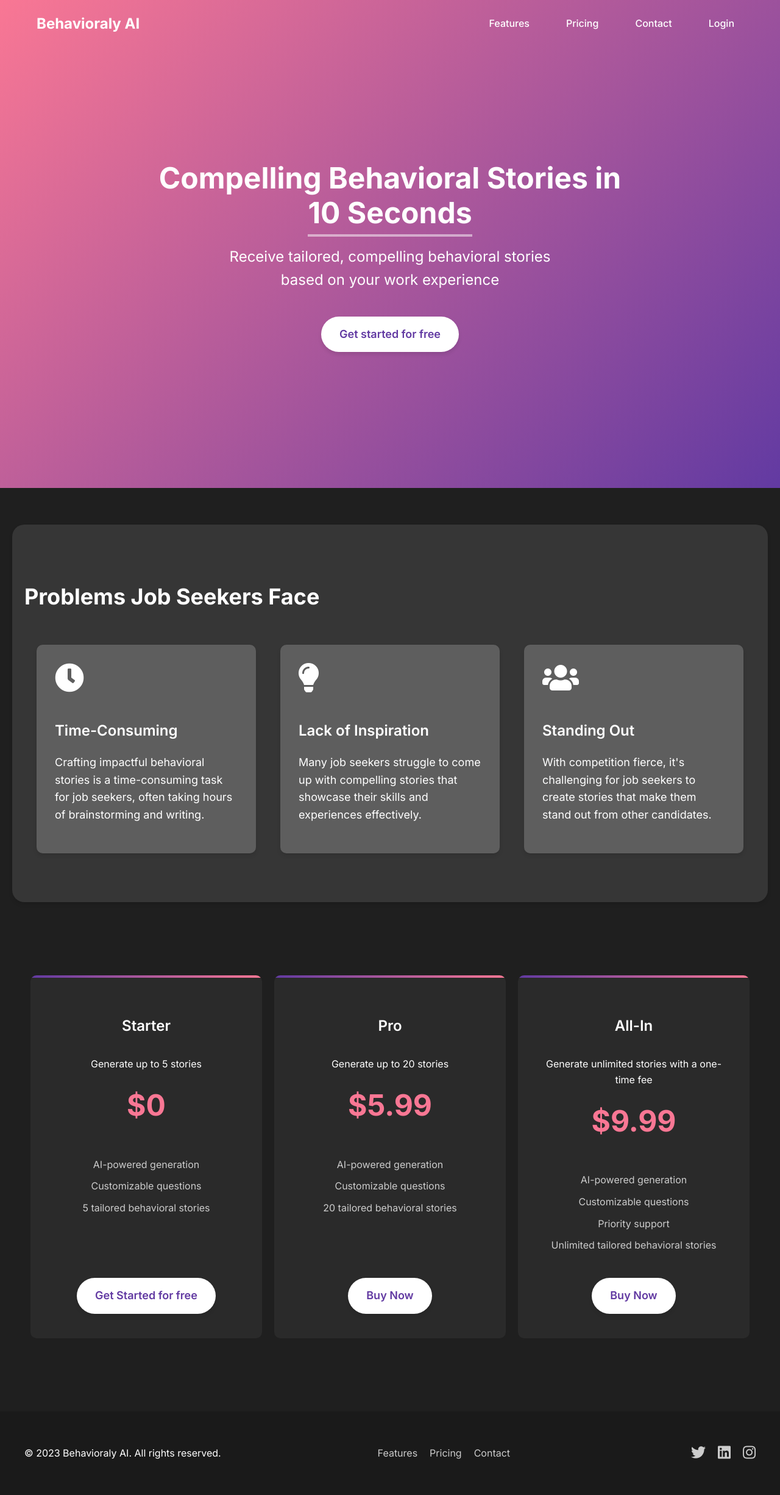
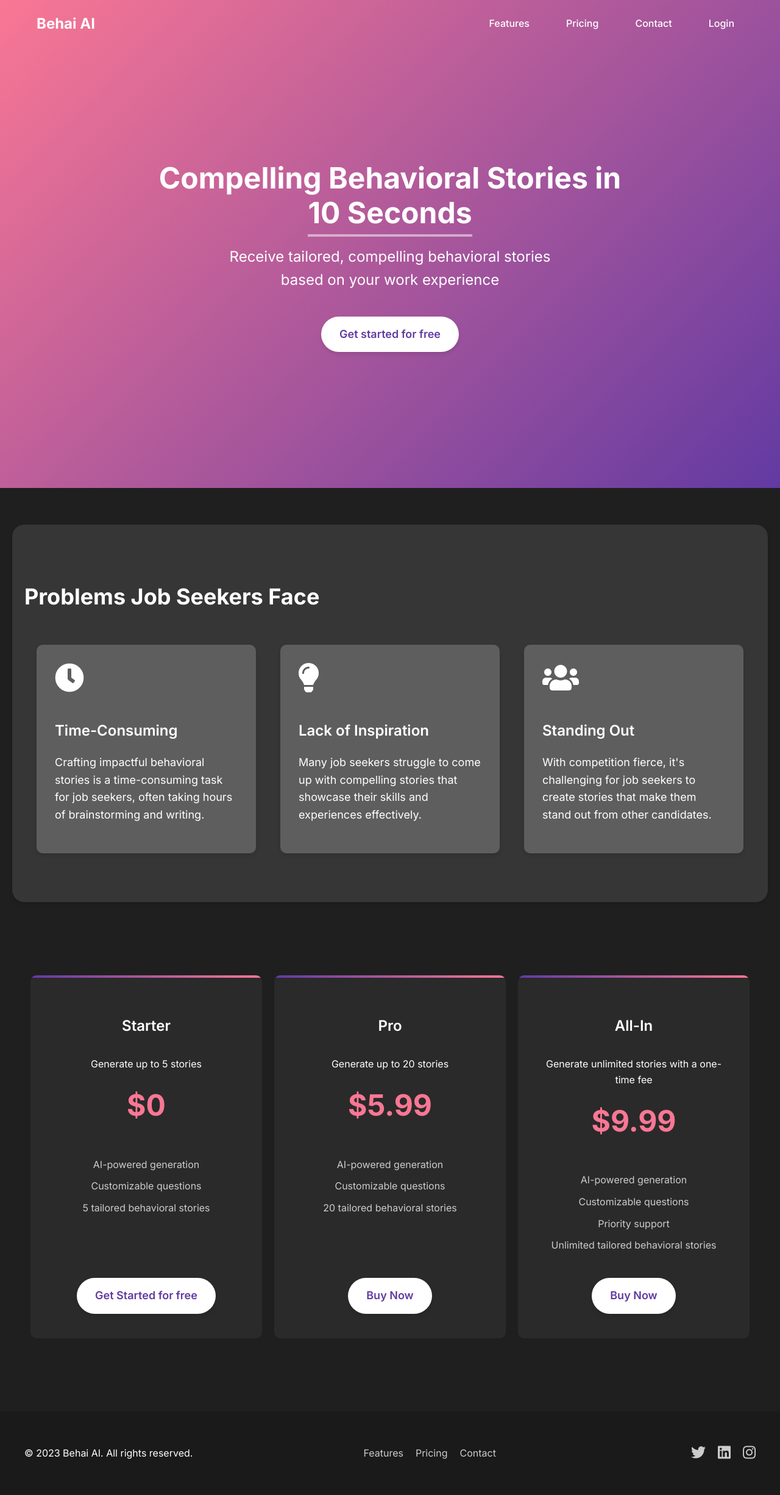
Before and after one commit to jaidev-jayakumar/BehavioralTool, a Flask app: page / in a window 1280 px wide. Shown: the whole page at 61% size. Run offline with Flask 3, Linux system fonts and the light colour scheme; some libraries are stand-ins or nearby versions.

Commit message:
changed logo name

```diff
--- a/templates/home.html
+++ b/templates/home.html
@@ -3,7 +3,7 @@
 <head>
     <meta charset="UTF-8" />
     <meta name="viewport" content="width=device-width, initial-scale=1.0" />
-    <title>Behavioraly AI - Compelling Behavioral Stories in 10 Seconds</title>
+    <title>Behai AI - Compelling Behavioral Stories in 10 Seconds</title>
     <link href="https://fonts.googleapis.com/css2?family=Inter:wght@300;400;500;600;700&display=swap" rel="stylesheet" />
     <link rel="stylesheet" href="https://cdnjs.cloudflare.com/ajax/libs/font-awesome/5.15.3/css/all.min.css" />
     <script src="https://js.stripe.com/v3/"></script>
@@ -548,7 +548,7 @@
 <body>
     <header>
          <nav>
-            <a href="/" class="logo">Behavioraly AI</a>
+            <a href="/" class="logo">Behai AI</a>
             <ul class="nav-links">
                 <li><a href="#features">Features</a></li>
                 <li><a href="#pricing">Pricing</a></li>
@@ -645,7 +645,7 @@
 <footer id="contact">
     <div class="container">
         <div class="footer-content">
-            <p>&copy; 2023 Behavioraly AI. All rights reserved.</p>
+            <p>&copy; 2023 Behai AI. All rights reserved.</p>
             <ul class="footer-links">
                 <li><a href="#features">Features</a></li>
                 <li><a href="#pricing">Pricing</a></li>
```
